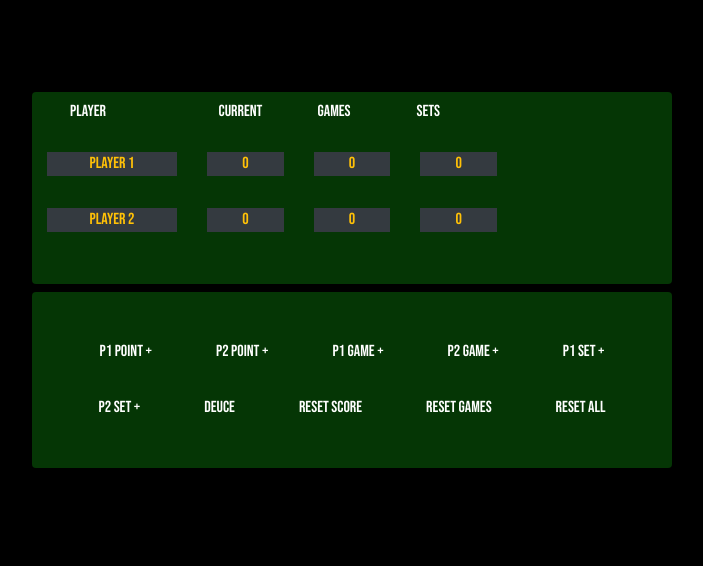
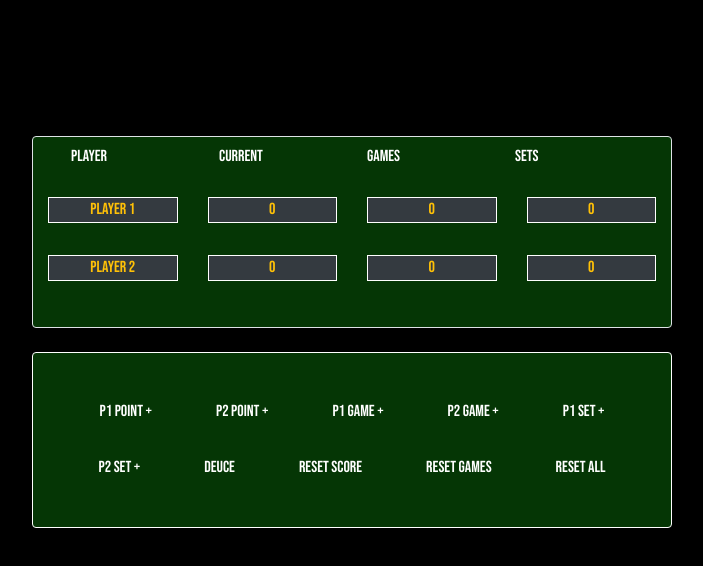
Before and after one commit to chrisyhaigh/tennisScore, a plain HTML site: page index.html in a window 1280 px wide. Shown: the whole page, without its empty margins (288-991 px from the left). Drawn offline with nearby package versions, Linux system fonts and the light colour scheme.

Commit message:
updated styling borders

```diff
--- a/index.html
+++ b/index.html
@@ -16,48 +16,48 @@
 </head>
 <body>
     <!------SCOREBOARD------>
-    <div class="container rounded" id="scoreboard">
+    <div class="container border text-center rounded mt-4" id="scoreboard">
         <div class="row p-2 m-0">
             <div class="col-3 text-white">
                 <p class="text-left">Player</p>
             </div>
-            <div class="col-2 text-white">
+            <div class="col-3 text-white">
                 <p class="text-left">Current</p>
             </div>
-            <div class="col-2 text-white">
+            <div class="col-3 text-white">
                 <p class="text-left">Games</p>
             </div>
-            <div class="col-2 text-white">
+            <div class="col-3 text-white">
                 <p class="text-left">Sets</p>
             </div>
         </div>
         <div class="row mt-1 mb-3">
             <div class="col-3" id="player-name-1">
-                <p class="bg-dark text-warning text-center">Player 1</p>
+                <p class="bg-dark border border-white text-warning text-center">Player 1</p>
             </div>
-            <div class="col-2">
-                <p id="playeronepoint" class="bg-dark text-warning text-center">0</p>
+            <div class="col-3">
+                <p id="playeronepoint" class="bg-dark border border-white text-warning text-center">0</p>
             </div>
-            <div class="col-2">
-                <p class="bg-dark text-warning text-center" id="playeronegames">0</p>
+            <div class="col-3">
+                <p class="bg-dark border border-white text-warning text-center" id="playeronegames">0</p>
             </div>
-            <div class="col-2">
-                <p class="bg-dark text-warning text-center" id="playeronesets">0</p>
+            <div class="col-3">
+                <p class="bg-dark border border-white text-warning text-center" id="playeronesets">0</p>
             </div>
             <div class="col-3"></div> <!-- Empty column for alignment -->
         </div>
         <div class="row">
             <div class="col-3" id="player-name-2">
-                <p class="bg-dark text-warning text-center">Player 2</p>
+                <p class="bg-dark border border-white text-warning text-center">Player 2</p>
             </div>
-            <div class="col-2">
-                <p id="playertwopoint" class="bg-dark text-warning text-center">0</p>
+            <div class="col-3">
+                <p id="playertwopoint" class="bg-dark border border-white text-warning text-center">0</p>
             </div>
-            <div class="col-2">
-                <p class="bg-dark text-warning text-center" id="playertwogames">0</p>
+            <div class="col-3">
+                <p class="bg-dark border border-white text-warning text-center" id="playertwogames">0</p>
             </div>
-            <div class="col-2">
-                <p class="bg-dark text-warning text-center" id="playertwosets">0</p>
+            <div class="col-3">
+                <p class="bg-dark border border-white text-warning text-center" id="playertwosets">0</p>
             </div>
             <div class="col-3"></div> <!-- Empty column for alignment -->
         </div>
@@ -65,7 +65,7 @@
 
     <!-----Points/Player Names Controls-->
 
-    <div class="container mt-2 rounded" id="controls">
+    <div class="container border border-white mt-4 rounded" id="controls">
         <div class="row p-4 justify-content-center">
             <button id="increaseP1Point">P1 Point +</button>
             <button id="increaseP2Point">P2 Point +</button>
--- a/style.css
+++ b/style.css
@@ -5,7 +5,7 @@ body {
     flex-direction: column;
     justify-content: center;
     align-items: center;
-    height: 70vh;
+    height: 80vh;
 }
 
   .container#scoreboard {
@@ -37,7 +37,7 @@ body {
     border: none;
     outline: none;
     cursor: pointer;
-    transition: background-color 0.5s ease, color 0.5s ease;
+    transition: background-color 0.2s ease, color 0.2s ease;
 }
 
   button:hover {
```
